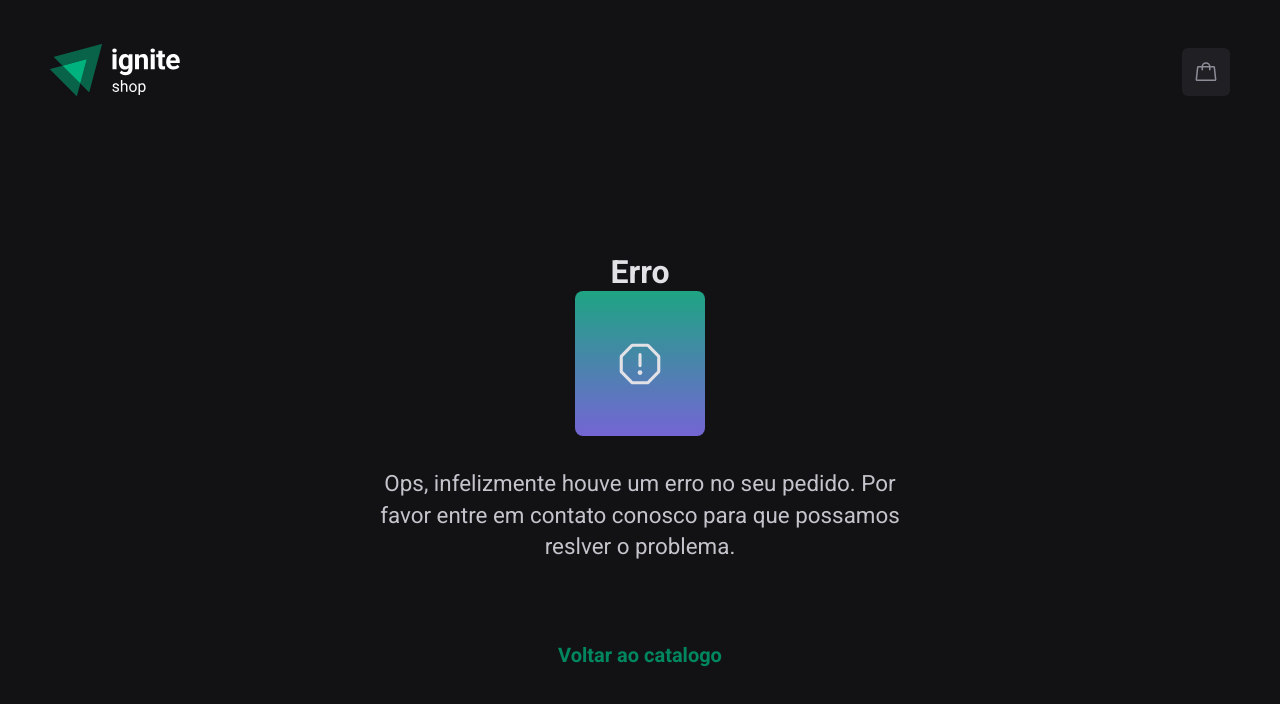
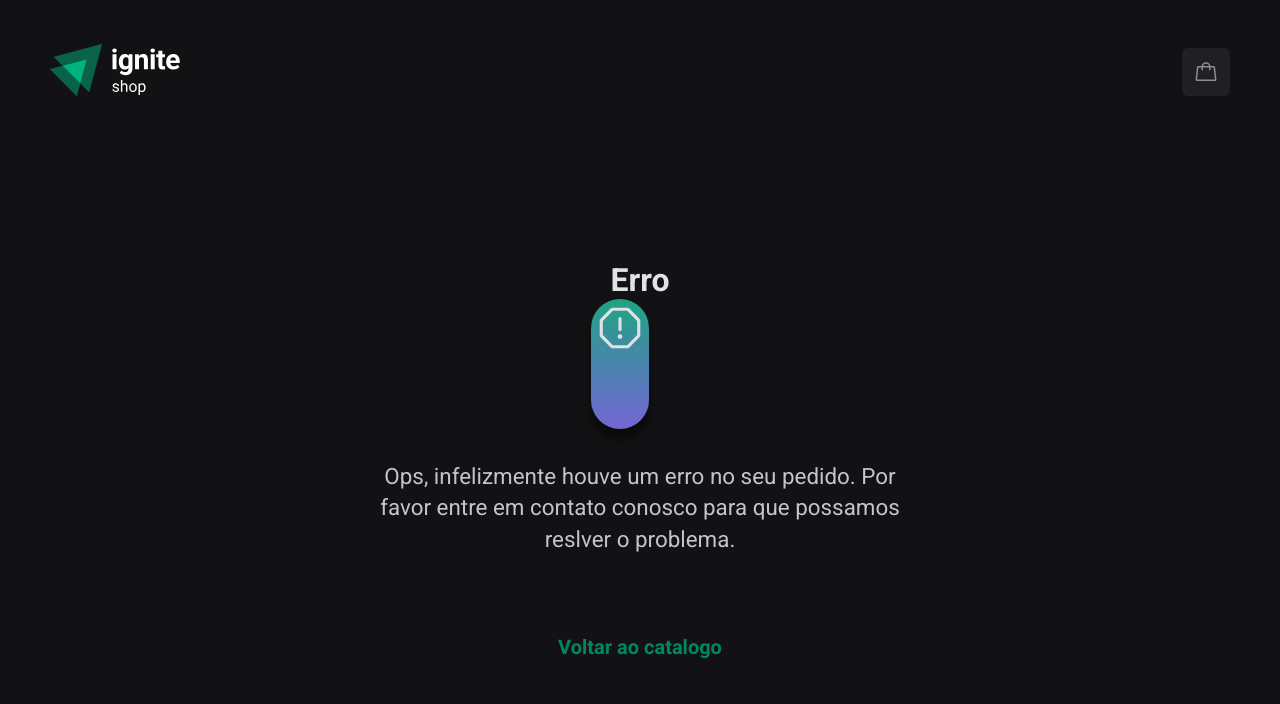
Before and after one commit to ithauront/shop-ignite, a Next.js app: page /fail in a window 1280 px wide. Shown: the top 704 px of the page. Built offline with nearby package versions, Linux system fonts and the light colour scheme.

Commit message:
sucess page still has some adjustemns to do but mustly done

```diff
--- a/src/components/shoppingCart.tsx
+++ b/src/components/shoppingCart.tsx
@@ -1,5 +1,5 @@
 import Image from "next/image";
-import { ImageContainer } from "../styles/pages/success";
+import { ImageContainer } from "../styles/components/shoppingCarts";
 import { ShoppingCartContainer } from "../styles/components/shoppingCarts";
 import { useCart } from "../context/cartContext";
 import axios from "axios";
--- a/src/pages/api/checkout.ts
+++ b/src/pages/api/checkout.ts
@@ -16,7 +16,6 @@ export default async function handler(req: NextApiRequest, res: NextApiResponse)
     const cancel_url = `${process.env.NEXT_URL}/cancel?session_id={CHECKOUT_SESSION_ID}`;
 
     try {
-      console.log('items:', items)
         const checkoutSession = await stripe.checkout.sessions.create({
             line_items: items.map(item => ({
                 price: item.priceID,
--- a/src/pages/fail.tsx
+++ b/src/pages/fail.tsx
@@ -1,5 +1,5 @@
 import Link from "next/link";
-import { ImageContainer, SuccessContainer } from "../styles/pages/success";
+import { ImageContainerSuccess, SuccessContainer } from "../styles/pages/success";
 import Head from "next/head";
 import { WarningOctagon } from "phosphor-react";
 
@@ -17,9 +17,9 @@ export default function Success() {
 
             <SuccessContainer>
                 <h1>Erro</h1>
-                <ImageContainer>
+                <ImageContainerSuccess>
                     <WarningOctagon size={50} />
-                </ImageContainer>
+                </ImageContainerSuccess>
 
                 <p>
                     Ops, infelizmente houve um erro no seu pedido. Por favor entre em contato conosco para que possamos reslver o problema.
--- a/src/styles/components/shoppingCarts.ts
+++ b/src/styles/components/shoppingCarts.ts
@@ -1,4 +1,5 @@
 import { styled } from "..";
+
 
 export const ShoppingCartContainer = styled('div', {
     width: '30rem',
@@ -16,6 +17,7 @@ export const ShoppingCartContainer = styled('div', {
     right:'0',
     zIndex:'100',
     overflowY:'auto',
+
 
 
     'main': {
@@ -158,4 +160,23 @@ export const ShoppingCartContainer = styled('div', {
 
         },
     },
-})
+
+}
+)
+
+export const ImageContainer = styled('div', {
+    width: '100%',
+    maxWidth: 130,
+    height: 145,
+    background: 'linear-gradient(180deg, #1ea483 0%, #7465d4 100%)',
+    borderRadius: 8,
+    padding: '0.25rem',
+
+    display: 'flex',
+    alignItems: 'center',
+    justifyContent: 'center',
+
+
+    img : {
+        objectFit: 'cover',
+    }})
--- a/src/styles/pages/success.ts
+++ b/src/styles/pages/success.ts
@@ -1,19 +1,16 @@
-import {styled} from ".."
+import { styled } from "..";
 
 export const SuccessContainer = styled('main', {
     display: 'flex',
     flexDirection: 'column',
     alignItems: 'center',
     justifyContent: 'center',
-
     margin: '0 auto',
     height: 656,
-
     h1: {
         fontSize: `$2xl`,
         color: `$gray100`,
     },
-
     p: {
         fontSize: `$xl`,
         color: `$gray300`,
@@ -22,7 +19,6 @@ export const SuccessContainer = styled('main', {
         marginTop: '2rem',
         lineHeight: 1.4,
     },
-
     a: {
         marginTop: '5rem',
         display: 'block',
@@ -30,28 +26,32 @@ export const SuccessContainer = styled('main', {
         color: `$green500`,
         textDecoration: 'none',
         fontWeight: 'bold',
+        '&:hover': {
+            color: `$green300`,
+        },
+    },
+    '.image-array-container': {
+        display: 'flex',
+        flexDirection: 'row',
+        alignItems: 'center',
+        justifyContent: 'center',
+    },
+});
 
-    '&:hover': {
-        color: `$green300`,
-    }
-    }
-})
+export const ImageContainerSuccess = styled('div', {
 
-export const ImageContainer = styled('div', {
-    width: '100%',
     maxWidth: 130,
-    height: 145,
+    height: 130,
     background: 'linear-gradient(180deg, #1ea483 0%, #7465d4 100%)',
-    borderRadius: 8,
+    borderRadius: 100,
     padding: '0.25rem',
-
-    display: 'flex',
-    alignItems: 'center',
-    justifyContent: 'center',
-    //marginTop: '4rem',
-
-
-    img : {
+    position: 'relative',
+    boxShadow: '0 10px 10px rgba(0, 0, 0, 0.5)',
+    marginLeft: '-2.5rem',
+    ':first-child': {
+        marginLeft: '0',
+    },
+    img: {
         objectFit: 'cover',
-    }
-})
+    },
+});
```
Also changed, not shown: src/pages/success.tsx (+25 -18 lines).
